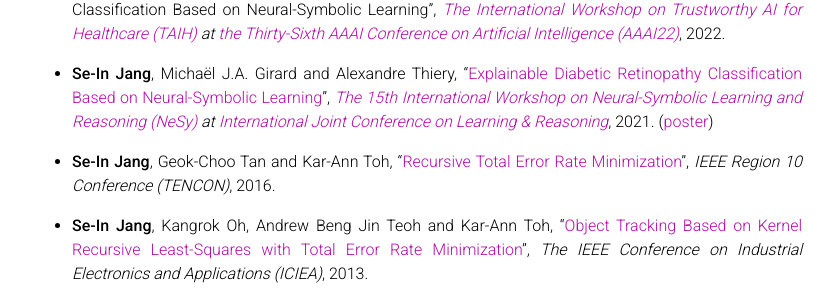
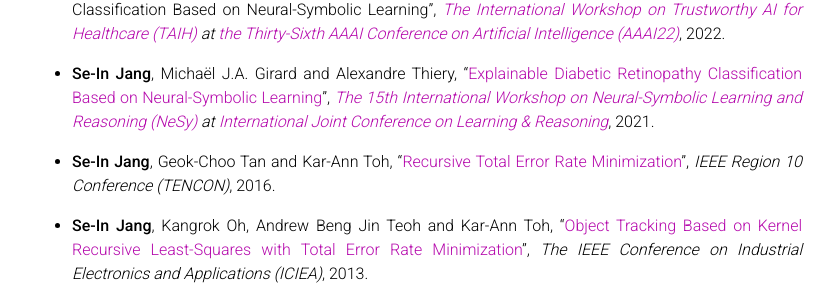
Before and after one commit to sijang/sijang.github.io, a Jekyll site: the page built from _pages/publications.md, in a window 1280 px wide and 900 px high, scrolled down 416 px. Shown: the part 148-452 px from the top of the window, without its empty margins (223-1059 px from the left). Built offline with Jekyll 4.4.1, drawn with Linux system fonts in a browser that asks for light colours; nearby versions of some CDN libraries; a style sheet for code colours, icons or effects is not loaded.

Commit message:
Update publications.md

```diff
--- a/_pages/publications.md
+++ b/_pages/publications.md
@@ -28,7 +28,7 @@ nav: true
 {: style="text-align: justify"}
 
 
-- **Se-In Jang**, Michaël J.A. Girard and Alexandre Thiery, "[Explainable Diabetic Retinopathy Classification Based on Neural-Symbolic Learning](http://ceur-ws.org/Vol-2986/paper8.pdf){:target="_blank"}", *[The 15th International Workshop on Neural-Symbolic Learning and Reasoning (NeSy)](https://sites.google.com/view/nesy20/home){:target="_blank"} at [International Joint Conference on Learning & Reasoning](http://lr2020.iit.demokritos.gr/){:target="_blank"}*, 2021. ([poster](http://lr2020.iit.demokritos.gr/posters/35.pdf){:target="_blank"})
+- **Se-In Jang**, Michaël J.A. Girard and Alexandre Thiery, "[Explainable Diabetic Retinopathy Classification Based on Neural-Symbolic Learning](http://ceur-ws.org/Vol-2986/paper8.pdf){:target="_blank"}", *[The 15th International Workshop on Neural-Symbolic Learning and Reasoning (NeSy)](https://sites.google.com/view/nesy20/home){:target="_blank"} at [International Joint Conference on Learning & Reasoning](http://lr2020.iit.demokritos.gr/){:target="_blank"}*, 2021. <!--   ([poster](http://lr2020.iit.demokritos.gr/posters/35.pdf){:target="_blank"}) -->
 {: style="text-align: justify"}
 
 - **Se-In Jang**, Geok-Choo Tan and Kar-Ann Toh, "[Recursive Total Error Rate Minimization](https://doi.org/10.1109/TENCON.2016.7847954){:target="_blank"}", *IEEE Region 10 Conference (TENCON)*, 2016.
```
